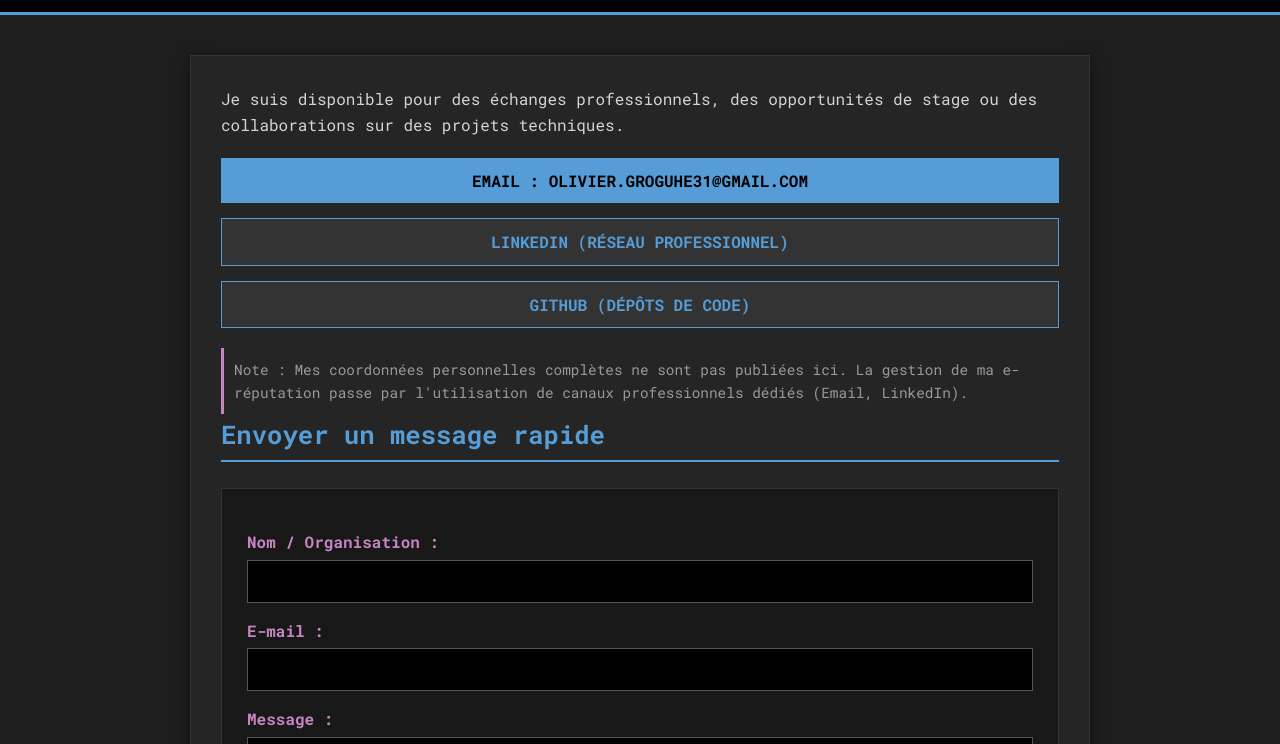
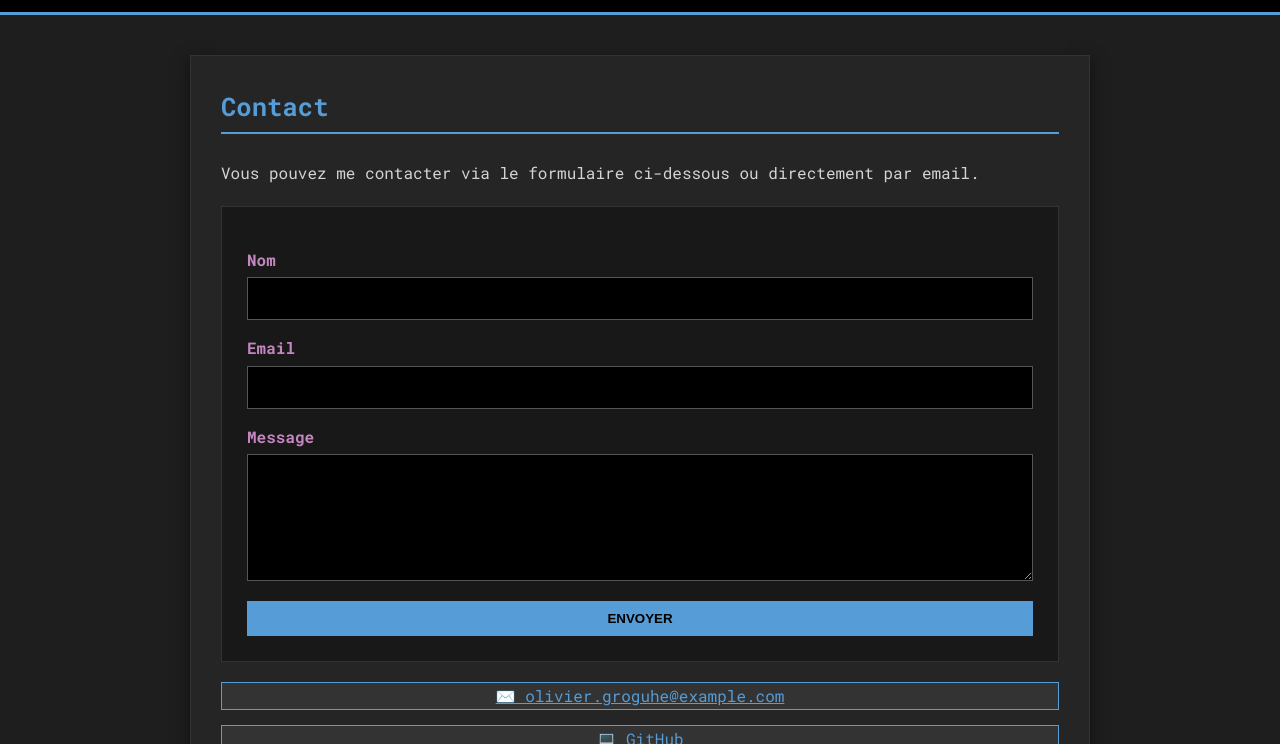
Before and after one commit to olivier225-code/SAE-S104-Portfolio-RT, a plain HTML site: page contact.html in a window 1280 px wide. Shown: the part 56-800 px from the top of the page. Drawn offline with Linux system fonts and the light colour scheme.

Commit message:
Update contact.html

```diff
--- a/contact.html
+++ b/contact.html
@@ -8,9 +8,13 @@
     <link href="https://fonts.googleapis.com/css2?family=Roboto+Mono:wght@400;700&display=swap" rel="stylesheet">
 </head>
 <body>
+
     <header>
         <div class="container">
             <h1>Olivier Groguhé</h1>
+            <div class="hamburger">
+                <span></span><span></span><span></span>
+            </div>
             <nav>
                 <a href="index.html">Accueil</a>
                 <a href="cv-competences.html">Compétences & Projets</a>
@@ -20,40 +24,39 @@
     </header>
 
     <main class="terminal-container">
-        <section id="coordonnees" class="terminal-content">
-            <div class="contact-info">
-                <p>Je suis disponible pour des échanges professionnels, des opportunités de stage ou des collaborations sur des projets techniques.</p>
+        <section id="contact">
+            <h2>Contact</h2>
+            <p>Vous pouvez me contacter via le formulaire ci-dessous ou directement par email.</p>
 
-                <div class="contact-links">
-                    <a href="mailto:olivier.groguhe31@gmail.com" class="button contact-button">Email : olivier.groguhe31@gmail.com</a>
-                    <a href="https://www.linkedin.com/in/olivier-groguh%C3%A9-158934388/" target="_blank" class="button contact-button secondary">LinkedIn (Réseau Professionnel)</a>
-                    <a href="https://github.com/olivier225-code" target="_blank" class="button contact-button secondary">GitHub (Dépôts de code)</a>
-                </div>
+            <form action="https://formspree.io/f/xqkrldyb" method="POST">
+                <label for="name">Nom</label>
+                <input type="text" name="name" id="name" required>
+
+                <label for="email">Email</label>
+                <input type="email" name="email" id="email" required>
+
+                <label for="message">Message</label>
+                <textarea name="message" id="message" rows="5" required></textarea>
+
+                <button type="submit" class="button">Envoyer</button>
+            </form>
+
+            <div class="contact-links">
+                <a href="mailto:olivier.groguhe@example.com" class="contact-button secondary">✉️ olivier.groguhe@example.com</a>
+                <a href="https://github.com/Olivier-LR" target="_blank" class="contact-button secondary">💻 GitHub</a>
+                <a href="https://www.linkedin.com/in/olivier-groguhe" target="_blank" class="contact-button secondary">🔗 LinkedIn</a>
             </div>
-
-            <p class="note-reflexion">Note : Mes coordonnées personnelles complètes ne sont pas publiées ici. La gestion de ma e-réputation passe par l'utilisation de canaux professionnels dédiés (Email, LinkedIn).</p>
-        </section>
-
-        <section id="formulaire">
-            <h2>Envoyer un message rapide</h2>
-
-            <form action="https://formspree.io/f/mdkwpzqo" method="POST">
-                <label for="name">Nom / Organisation :</label>
-                <input type="text" id="name" name="name" required>
-
-                <label for="email">E-mail :</label>
-                <input type="email" id="email" name="email" required>
-
-                <label for="message">Message :</label>
-                <textarea id="message" name="message" rows="5" required></textarea>
-
-                <button type="submit" class="button">Envoyer le message</button>
-            </form>
         </section>
     </main>
 
     <footer>
         <p>&copy; 2025 Olivier Groguhé - BUT R&T</p>
     </footer>
+
+    <script>
+        const burger = document.querySelector('.hamburger');
+        const nav = document.querySelector('nav');
+        burger.addEventListener('click', () => nav.classList.toggle('active'));
+    </script>
 </body>
 </html>
```
